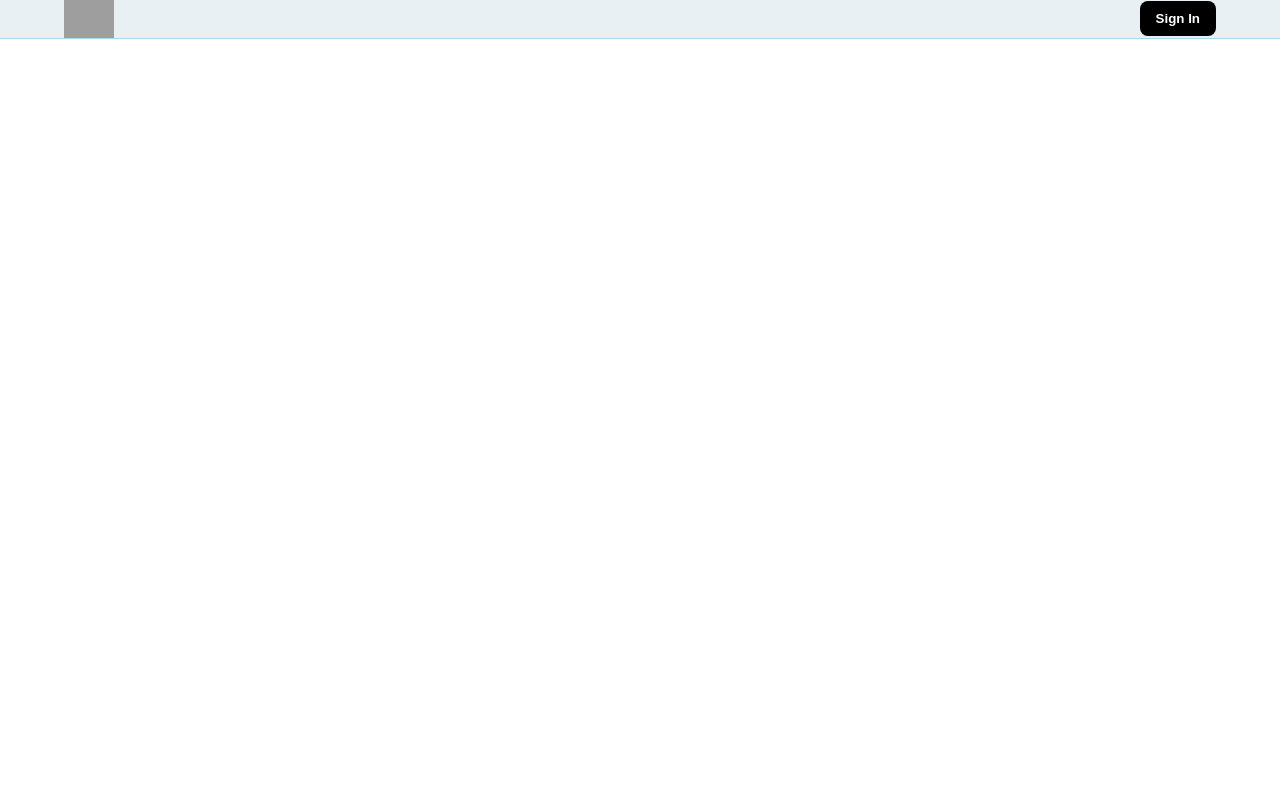
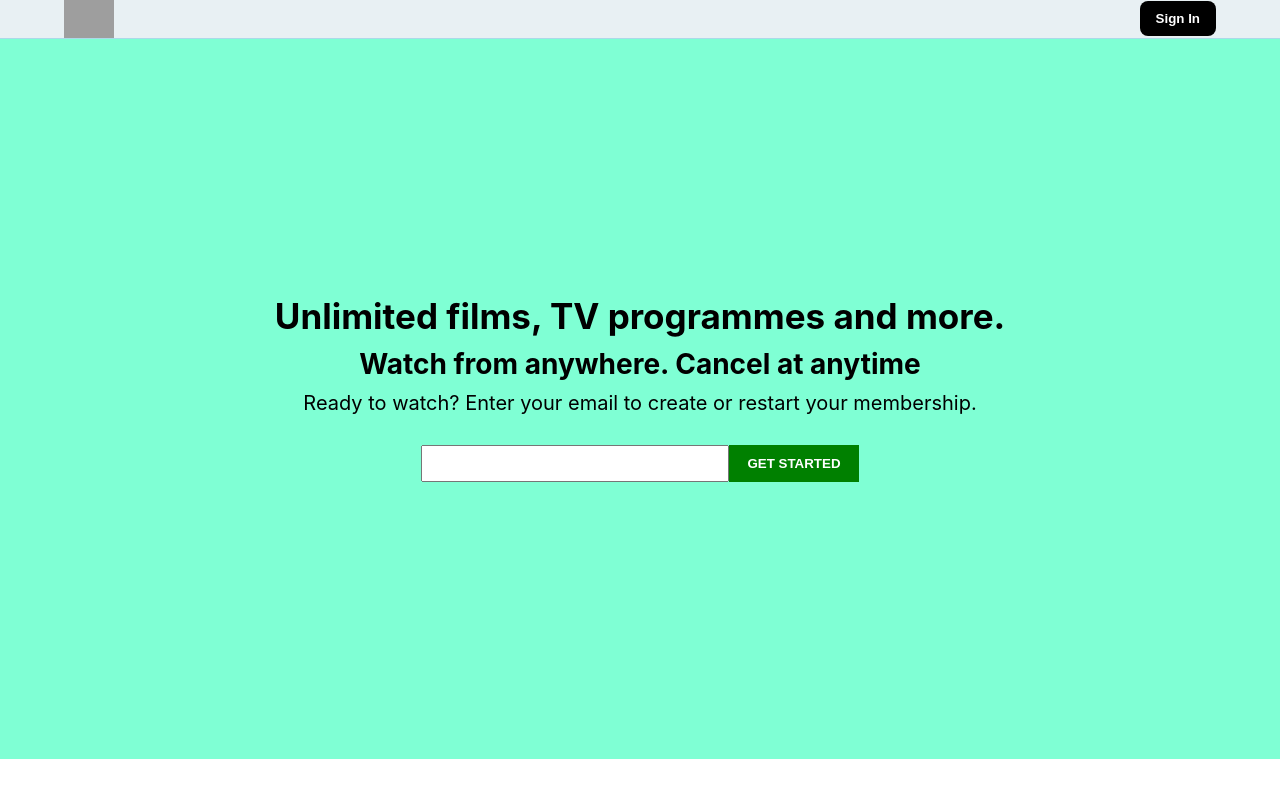
Before and after one commit to sash9696/movie-box-cipher, a React (Create React App) app: page / in a window 1280 px wide. Built offline with nearby package versions, Linux system fonts and the light colour scheme; grey boxes are pictures that could not be loaded.

Commit message:
completed landing and sign in page

```diff
--- /dev/null
+++ b/src/components/LandingPageContent/LandingPageContent.css
@@ -0,0 +1,43 @@
+.landingpagecontent_container{
+    background-color: aquamarine;
+    height: 90vh;
+    display: flex;
+    flex-direction: column;
+    align-items: center;
+    justify-content: center;
+}
+
+.landingpagecontent_title{
+    font-size: 35px;
+    font-weight: 700;
+}
+.landingpagecontent_subtitle{
+    font-size: 28px;
+    font-weight: 700;
+    margin: 10px 0;
+}
+.landingpagecontent_description{
+    font-size: 20px;
+    margin-bottom: 10px;
+}
+.landingpagecontent_input{
+    display: flex;
+    align-items: center;
+    justify-content: center;
+    width: 450px;
+    margin: 20px 0;
+}
+.landingpagecontent_input > input{
+    height: 31px;
+    width: 300px;
+}
+.landingpagecontent_input > button{
+    height: 37px;
+    width: 130px;
+    padding: 0 15px;
+    background-color: green;
+    color: white;
+    font-weight: bolder;
+    border: none;
+    cursor: pointer;
+}
--- /dev/null
+++ b/src/components/LandingPageContent/LandingPageContent.js
@@ -0,0 +1,24 @@
+import React from "react";
+import "./LandingPageContent.css";
+
+function LandingPageContent() {
+  return (
+    <div className="landingpagecontent_container">
+      <p className="landingpagecontent_title">
+        Unlimited films, TV programmes and more.
+      </p>
+      <p className="landingpagecontent_subtitle">
+        Watch from anywhere. Cancel at anytime
+      </p>
+      <p className="landingpagecontent_description">
+        Ready to watch? Enter your email to create or restart your membership.{" "}
+      </p>
+      <div className="landingpagecontent_input">
+        <input type="text" />
+        <button>GET STARTED</button>
+      </div>
+    </div>
+  );
+}
+
+export default LandingPageContent;
--- a/src/container/LandingPage/LandingPage.js
+++ b/src/container/LandingPage/LandingPage.js
@@ -1,11 +1,12 @@
 import React from "react";
 import Navbar from "../../components/Navbar/Navbar";
+import LandingPageContent from "../../components/LandingPageContent/LandingPageContent";
 
 function LandingPage() {
   return (
     <div className="landingpage_container">
       <Navbar />
-      {/* <LandingPageContent /> */}
+      <LandingPageContent />
     </div>
   );
 }
```
